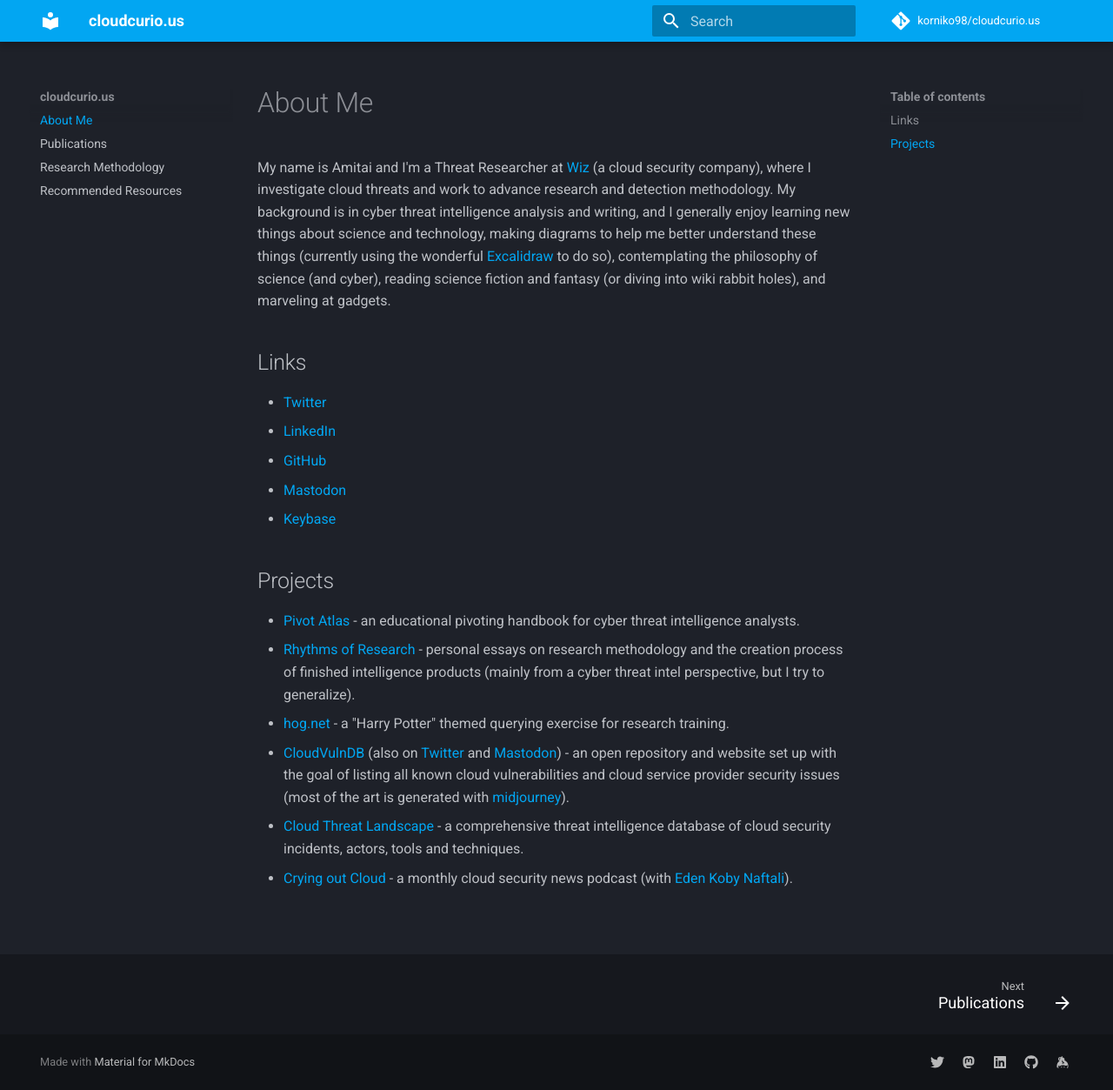
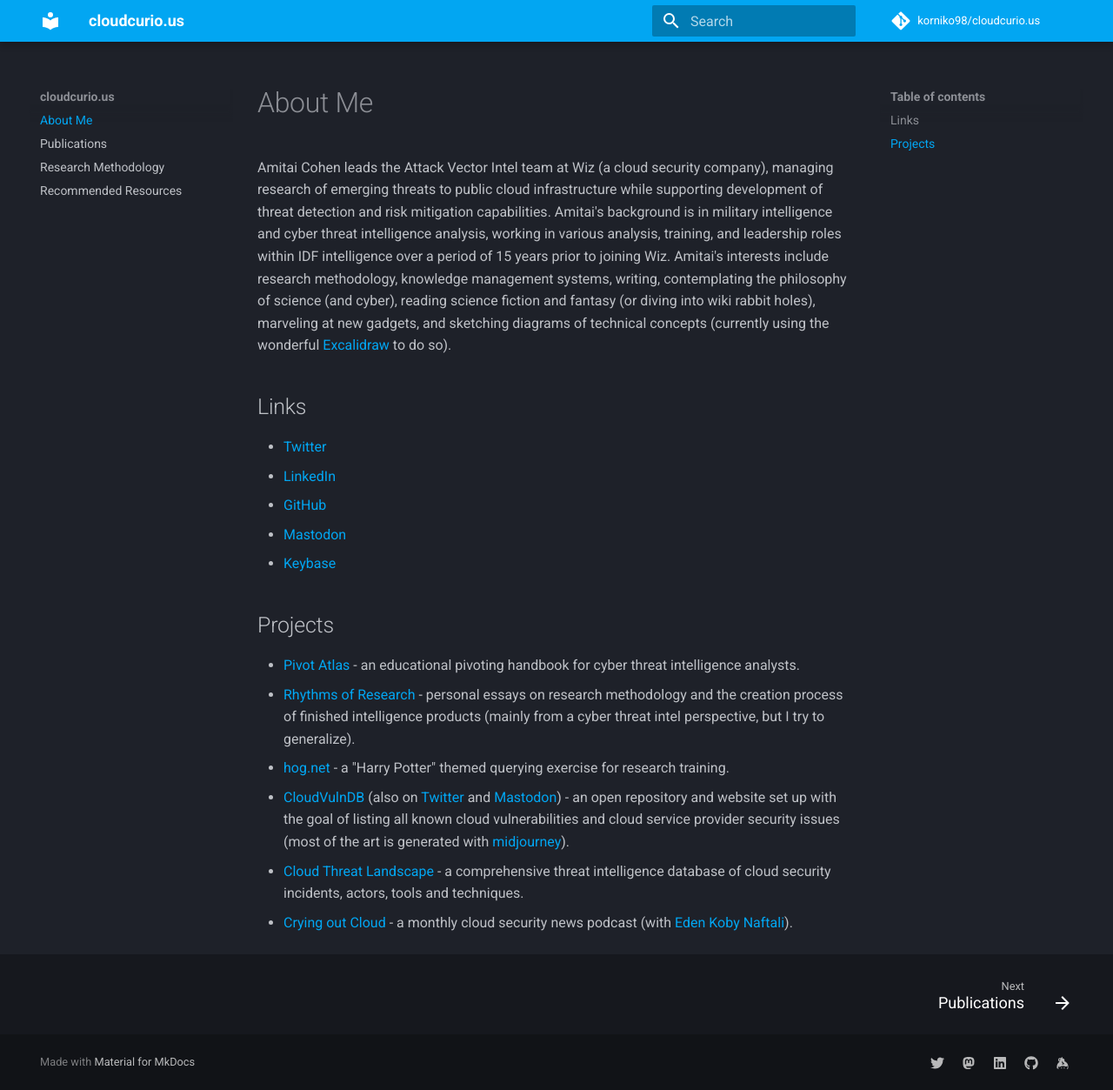
Before and after one commit to korniko98/cloudcurio.us, an MkDocs documentation site: the page built from docs/index.md, in a window 1280 px wide and 1253 px high. Shown: the whole window at 87% size. Built offline with MkDocs 1.6.1 and Material for MkDocs 9.7.7, drawn with Linux system fonts in a browser that asks for light colours; comment, search, counter and statistics services are not loaded.

Commit message:
Update index.md

```diff
--- a/docs/index.md
+++ b/docs/index.md
@@ -1,6 +1,6 @@
 # About Me
-My name is Amitai and I'm a Threat Researcher at [Wiz](https://www.wiz.io/) (a cloud security company), where I investigate cloud threats and work to advance research and detection methodology.
-My background is in cyber threat intelligence analysis and writing, and I generally enjoy learning new things about science and technology, making diagrams to help me better understand these things (currently using the wonderful [Excalidraw](https://excalidraw.com/) to do so), contemplating the philosophy of science (and cyber), reading science fiction and fantasy (or diving into wiki rabbit holes), and marveling at gadgets.
+Amitai Cohen leads the Attack Vector Intel team at Wiz (a cloud security company), managing research of emerging threats to public cloud infrastructure while supporting development of threat detection and risk mitigation capabilities. Amitai's background is in military intelligence and cyber threat intelligence analysis, working in various analysis, training, and leadership roles within IDF intelligence over a period of 15 years prior to joining Wiz. Amitai's interests include research methodology, knowledge management systems, writing, contemplating the philosophy of science (and cyber), reading science fiction and fantasy (or diving into wiki rabbit holes), marveling at new gadgets, and sketching diagrams of technical concepts (currently using the wonderful [Excalidraw](https://excalidraw.com/) to do so).
+
 ## Links
 * [Twitter](https://twitter.com/AmitaiCo)
 * [LinkedIn](https://www.linkedin.com/in/amitaico/)
```
